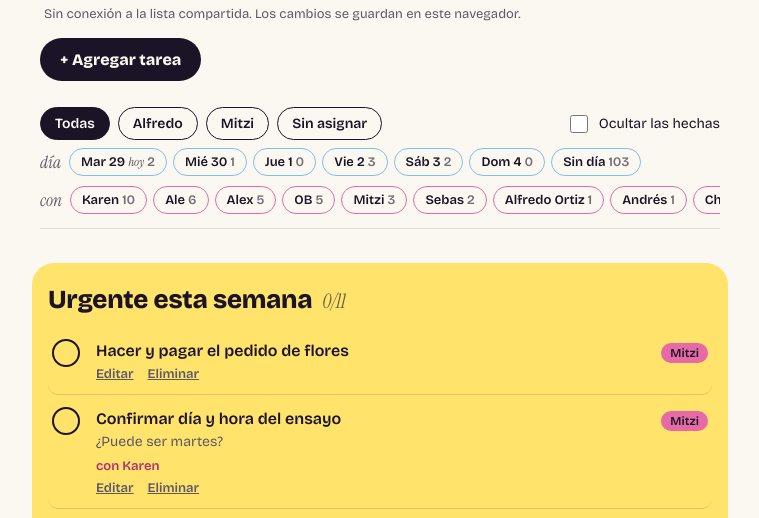
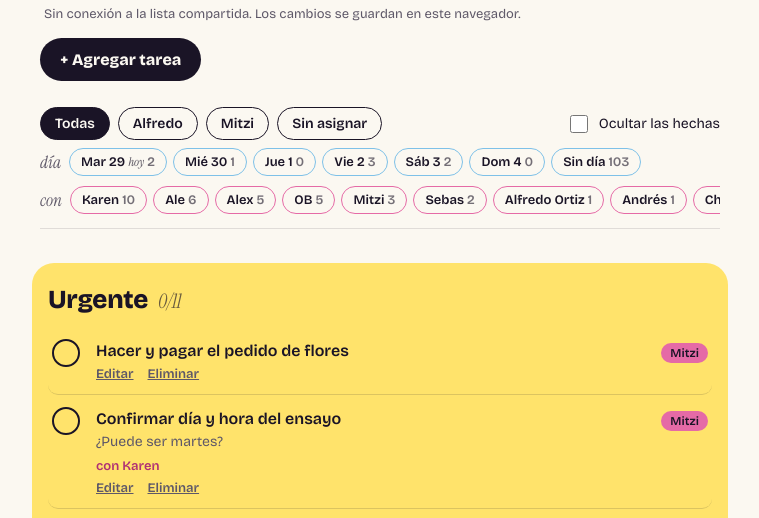
Before and after one commit to fredomx/tasks-boda, a plain HTML site: page index.html in a window 1280 px wide. Shown: the part 235-753 px from the top of the page, without its empty margins (260-1019 px from the left). Drawn offline with nearby package versions, Linux system fonts and the light colour scheme.

Commit message:
Minor fixes

```diff
--- a/index.html
+++ b/index.html
@@ -355,7 +355,7 @@ function sectionHTML(key, title, items, extra){
 }
 function itemsOf(k){ const A = all(); return k === "urg" ? A.filter(t => t[5]) : A.filter(t => t[1] === k); }
 function render(){
-  let h = sectionHTML("urg","Urgente esta semana", itemsOf("urg"), "urg");
+  let h = sectionHTML("urg","Urgente", itemsOf("urg"), "urg");
   for (const [k,title] of AREAS) h += sectionHTML(k, title, itemsOf(k));
   $("#list").innerHTML = h;
   updateMeter(); buildHelpers(); buildDays(); syncWhoChips();
```
